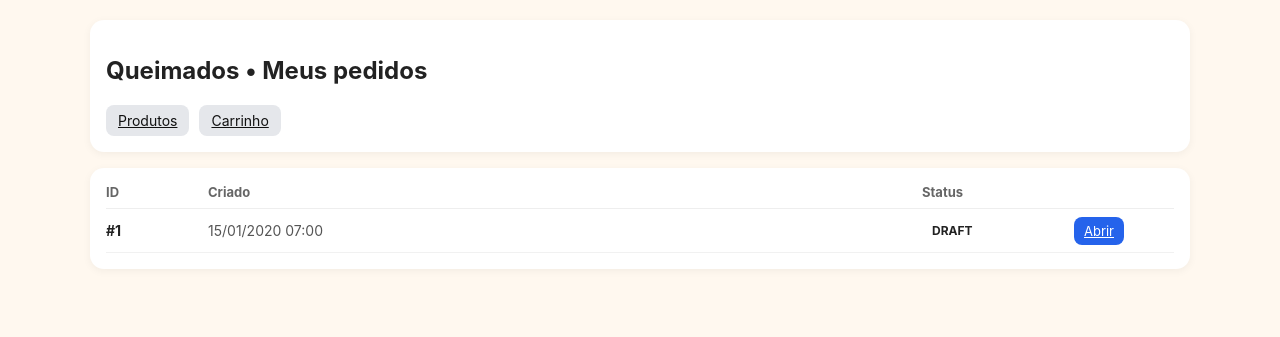
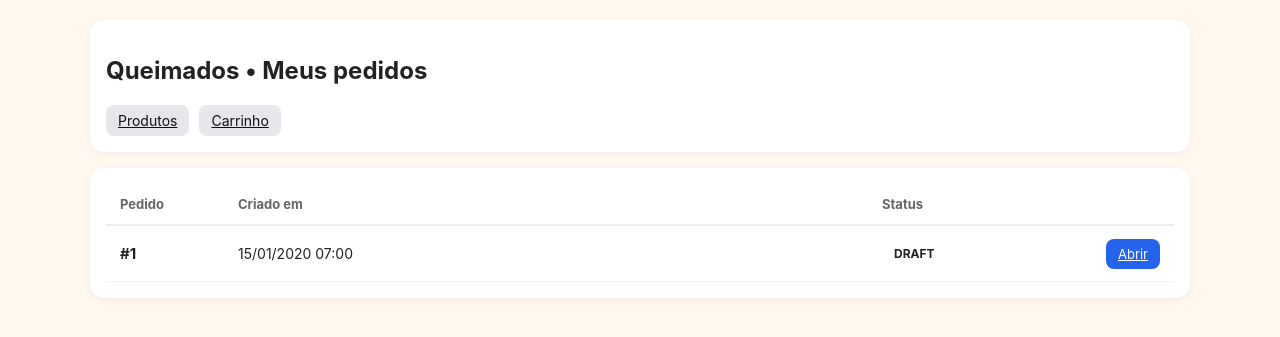
Before and after one commit to xodoticonsultoria/tranf_prod, a Django app: template templates/q_orders.html in a window 1280 px wide. Shown: the part 49-386 px from the top of the page. Run offline with Django 4.2, Linux system fonts and the light colour scheme; the template is opened without the code that fills it: values that come from a table or form of the project are taken from there, others are empty; tables that the repository leaves empty hold one stand-in row (values such as "Sample post").

Commit message:
ux organizando

```diff
--- a/static/app.css
+++ b/static/app.css
@@ -280,3 +280,107 @@ input::-webkit-inner-spin-button{
     margin-top:6px;
   }
 }
+
+
+/* ===== TABELA PEDIDOS XODÓ ===== */
+
+.table-xodo{
+  width:100%;
+  border-collapse:separate;
+  border-spacing:0;
+  font-size:14px;
+}
+
+.table-xodo thead th{
+  text-align:left;
+  padding:12px 14px;
+  font-size:13px;
+  color:#666;
+  border-bottom:2px solid #eee;
+}
+
+.table-xodo tbody td{
+  padding:14px;
+  border-bottom:1px solid #f1f1f1;
+  vertical-align:middle;
+}
+
+.table-xodo tbody tr:hover{
+  background:#fff7ed;
+}
+
+/* colunas */
+
+.td-id{
+  font-weight:700;
+  font-size:15px;
+}
+
+.td-action{
+  text-align:right;
+}
+
+/* ===== STATUS BADGE ===== */
+
+.status{
+  padding:6px 12px;
+  border-radius:999px;
+  font-size:12px;
+  font-weight:700;
+}
+
+.status.enviado{
+  background:#dbeafe;
+  color:#1d4ed8;
+}
+
+.status.recebido{
+  background:#dcfce7;
+  color:#15803d;
+}
+
+.status.submitted{
+  background:#fef3c7;
+  color:#92400e;
+}
+
+/* ===== BOTÕES ===== */
+
+.btn-secondary{
+  background:#e5e7eb;
+  color:#111;
+}
+
+.btn-sm{
+  padding:7px 12px;
+  font-size:13px;
+  border-radius:8px;
+}
+
+/* ===== MOBILE ===== */
+
+@media(max-width:640px){
+
+  .table-xodo thead{
+    display:none;
+  }
+
+  .table-xodo tr{
+    display:block;
+    background:white;
+    border-radius:12px;
+    margin-bottom:12px;
+    box-shadow:0 2px 6px rgba(0,0,0,.05);
+  }
+
+  .table-xodo td{
+    display:flex;
+    justify-content:space-between;
+    padding:10px 14px;
+    border:none;
+  }
+
+  .td-action{
+    justify-content:flex-end;
+  }
+}
--- a/templates/q_orders.html
+++ b/templates/q_orders.html
@@ -12,45 +12,49 @@
   </div>
 </div>
 
-
 <div class="card">
 
-  <div class="order-table">
+<table class="table-xodo">
+  <thead>
+    <tr>
+      <th style="width:90px">Pedido</th>
+      <th>Criado em</th>
+      <th style="width:140px">Status</th>
+      <th style="width:110px"></th>
+    </tr>
+  </thead>
 
-    <div class="order-head">
-      <div>ID</div>
-      <div>Criado</div>
-      <div>Status</div>
-      <div></div>
-    </div>
+  <tbody>
+    {% for o in orders %}
+    <tr>
 
-    {% for o in orders %}
-    <div class="order-row">
+      <td class="td-id">#{{ o.id }}</td>
 
-      <div class="col-id">#{{ o.id }}</div>
+      <td>
+        {{ o.created_at|date:"d/m/Y H:i" }}
+      </td>
 
-      <div class="col-date">
-        {{ o.created_at|date:"d/m/Y H:i" }}
-      </div>
-
-      <div>
+      <td>
         <span class="status {{ o.status|lower }}">
           {{ o.status }}
         </span>
-      </div>
+      </td>
 
-      <div class="right">
+      <td class="td-action">
         <a href="{% url 'q_order_detail' o.id %}" class="btn btn-sm">
           Abrir
         </a>
-      </div>
+      </td>
 
-    </div>
+    </tr>
     {% empty %}
-      <div class="muted">Nenhum pedido ainda.</div>
+      <tr>
+        <td colspan="4" class="muted">Nenhum pedido ainda.</td>
+      </tr>
     {% endfor %}
+  </tbody>
 
-  </div>
+</table>
 
 </div>
 
```
